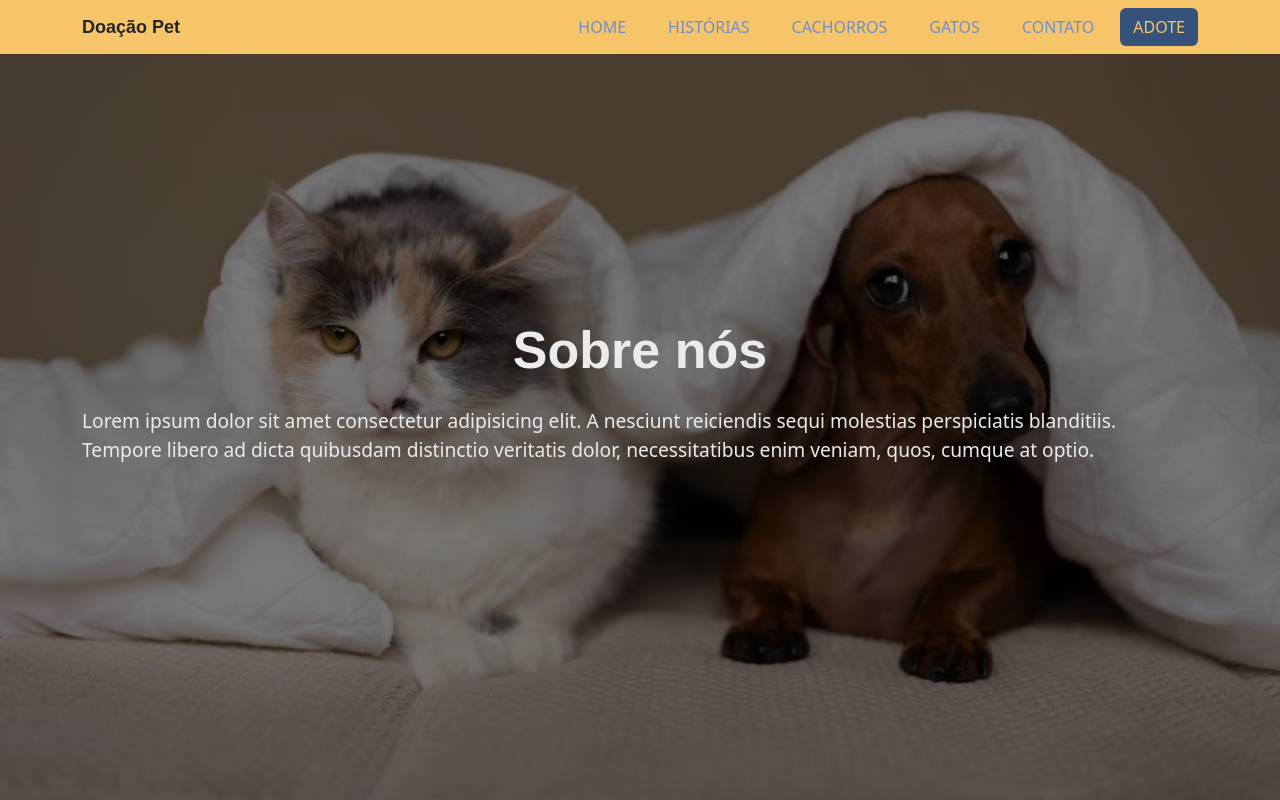
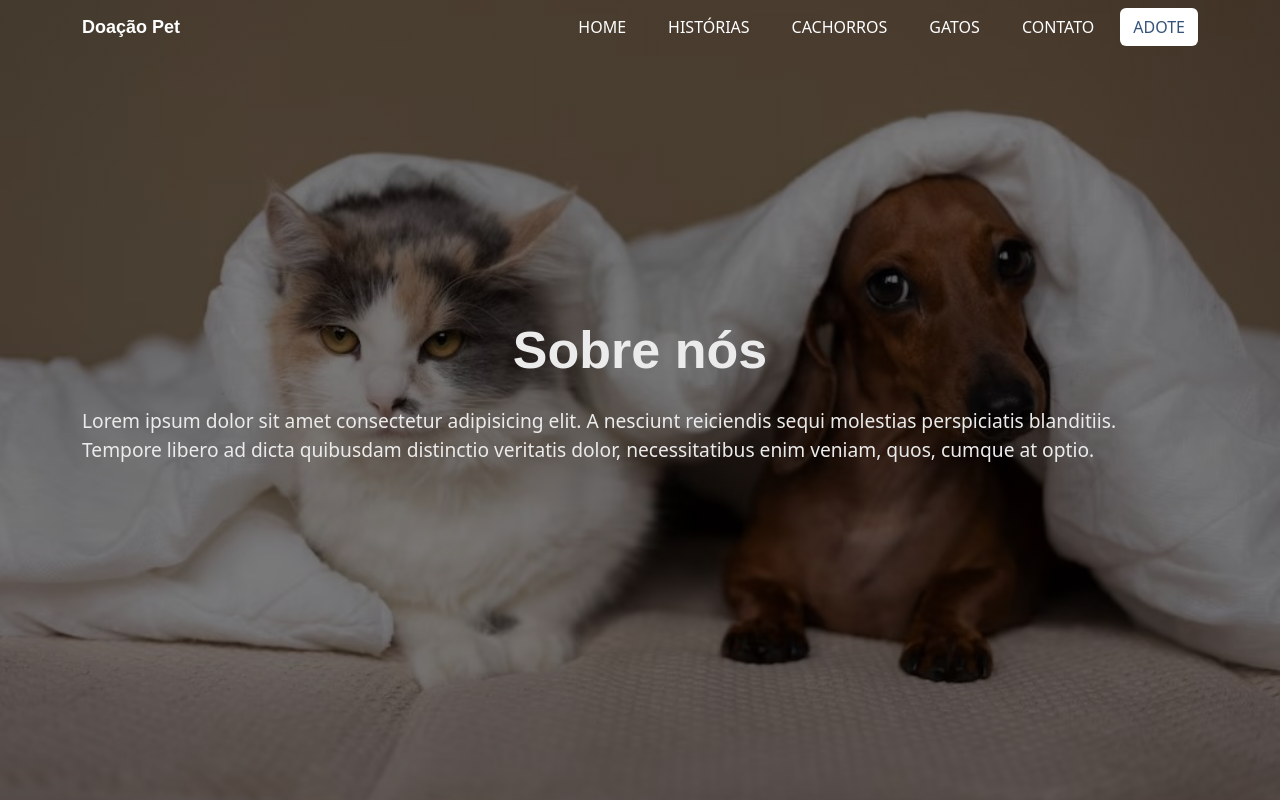
Before and after one commit to R0drigo-Pedroso/Projeto_Doacao_Pet, a website: page index.html in a window 1280 px wide. Shown: the top 800 px of the page. Drawn offline with nearby package versions, Linux system fonts and the light colour scheme; files that its build step writes are made by us from their sources.

Commit message:
feat: header styles on scroll

```diff
--- a/js/script.js
+++ b/js/script.js
@@ -1,3 +1,17 @@
 const header = document.querySelector("header");
 const banner = document.querySelector(".about");
+const headerHeight = header.clientHeight;
 const bannerHeight = banner.clientHeight;
+const bannerYposition = banner.getBoundingClientRect();
+
+function checkHeaderPosition(){
+    if(window.scrollY > bannerHeight) {
+        header.classList.remove("in-banner");
+    } else {
+        header.classList.add("in-banner");
+    }
+}
+
+window.addEventListener('scroll', () => {
+    checkHeaderPosition();
+})
--- a/scss/_header.scss
+++ b/scss/_header.scss
@@ -3,6 +3,8 @@ header {
     display: flex;
     width: 100%;
     background-color: $yellow;
+    transition: .6s all;
+    box-shadow: 0 1px 5px rgba(0, 0, 0, 0.25);
 
     .logo {
         font-size: 18px;
@@ -46,19 +48,20 @@ header {
     }
 
     &.in-banner {
+        background-color: transparent;
+        box-shadow: none;
+        .logo {
+            color: $white;
+        }
         nav ul {
             li {
                 .btn {
-                    color: $yellow;
-                    background: $dark-blue;
-                    &:hover {
-                        color: $dark-blue;
-                        background: $gray;
-                    }
+                    color: $dark-blue;
+                    background: $white;
                 }
 
                 a {
-                    color: $light-blue;
+                    color: $white;
                     &:hover {
                         background: $gray;
                         color: $dark-blue;
```
